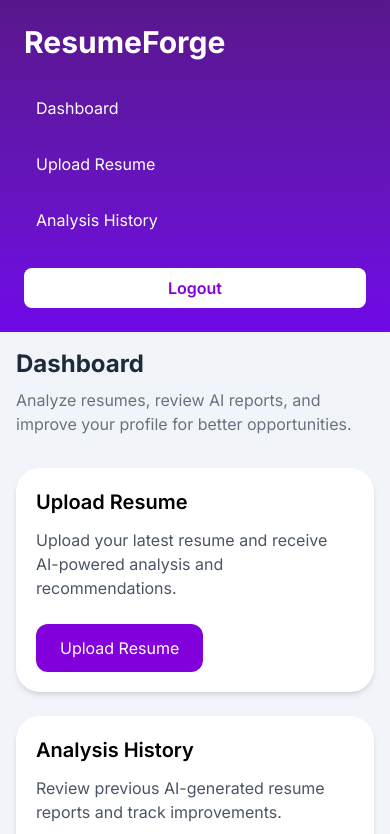
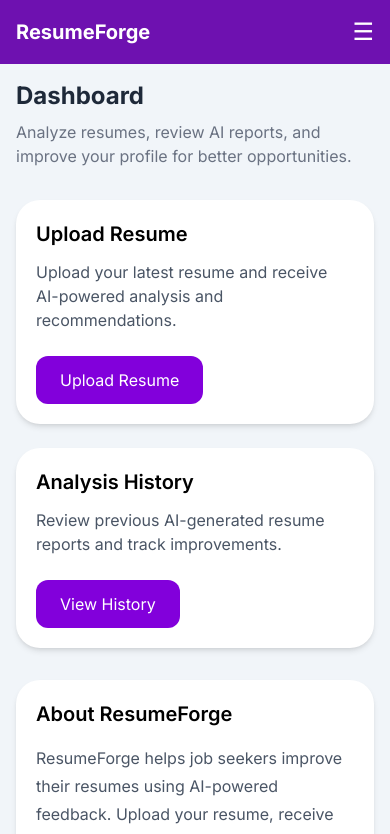
Before and after one commit to Shravanvarma9398/ResumeForge-Frontend, a React app: page /dashboard in a window 390 px wide. Shown: the top 834 px of the page. Built offline with nearby package versions, Linux system fonts and the light colour scheme; sample sign-in values are in the browser's storage; the HTML template or start-up script is replaced by a standard one.

Commit message:
Add mobile navbar

```diff
--- a/src/pages/Dashboard.jsx
+++ b/src/pages/Dashboard.jsx
@@ -1,6 +1,8 @@
 import { Link, useNavigate } from "react-router-dom";
+import { useState } from "react";
 
 function Dashboard() {
+  const [menuOpen, setMenuOpen] = useState(false);
   const navigate = useNavigate();
 
   const logout = () => {
@@ -11,8 +13,58 @@ function Dashboard() {
   return (
     <div className="min-h-screen bg-slate-100 flex flex-col md:flex-row">
 
+      {/* Mobile Navbar */}
+<div className="md:hidden bg-purple-800 text-white p-4 flex justify-between items-center">
+
+  <h1 className="text-xl font-bold">
+    ResumeForge
+  </h1>
+
+  <button
+    onClick={() => setMenuOpen(!menuOpen)}
+    className="text-2xl"
+  >
+    ☰
+  </button>
+
+</div>
+
+{menuOpen && (
+  <div className="md:hidden bg-purple-700 text-white p-4">
+
+    <Link
+      to="/dashboard"
+      className="block py-2"
+    >
+      Dashboard
+    </Link>
+
+    <Link
+      to="/upload"
+      className="block py-2"
+    >
+      Upload Resume
+    </Link>
+
+    <Link
+      to="/history"
+      className="block py-2"
+    >
+      Analysis History
+    </Link>
+
+    <button
+      onClick={logout}
+      className="mt-4 bg-white text-purple-700 px-4 py-2 rounded-lg"
+    >
+      Logout
+    </button>
+
+  </div>
+)}
+
       {/* Sidebar */}
-      <div className="w-full md:w-64 bg-gradient-to-b from-purple-900 to-violet-700 text-white p-6">
+      <div className="hidden md:block md:w-64 bg-gradient-to-b from-purple-900 to-violet-700 text-white p-6">
 
         <h1 className="text-3xl font-bold mb-6 md:mb-10">
           ResumeForge
```
